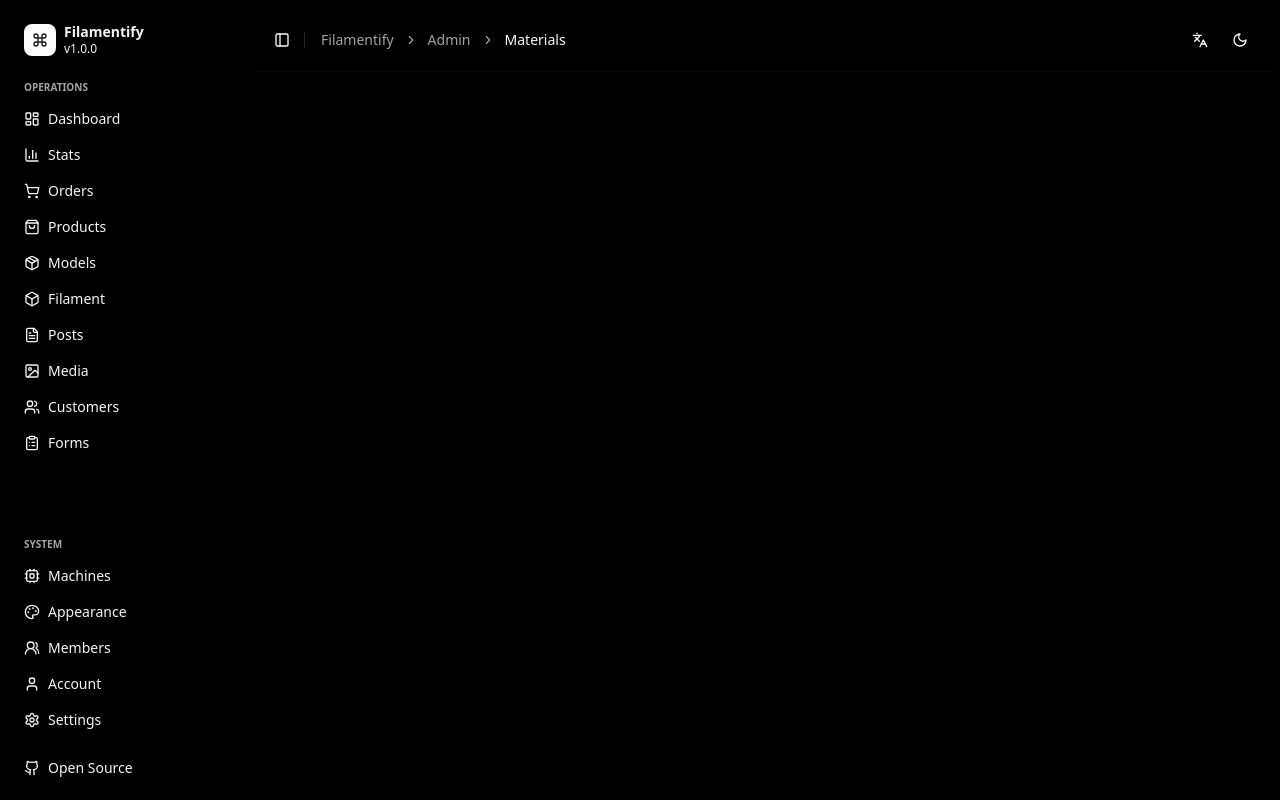
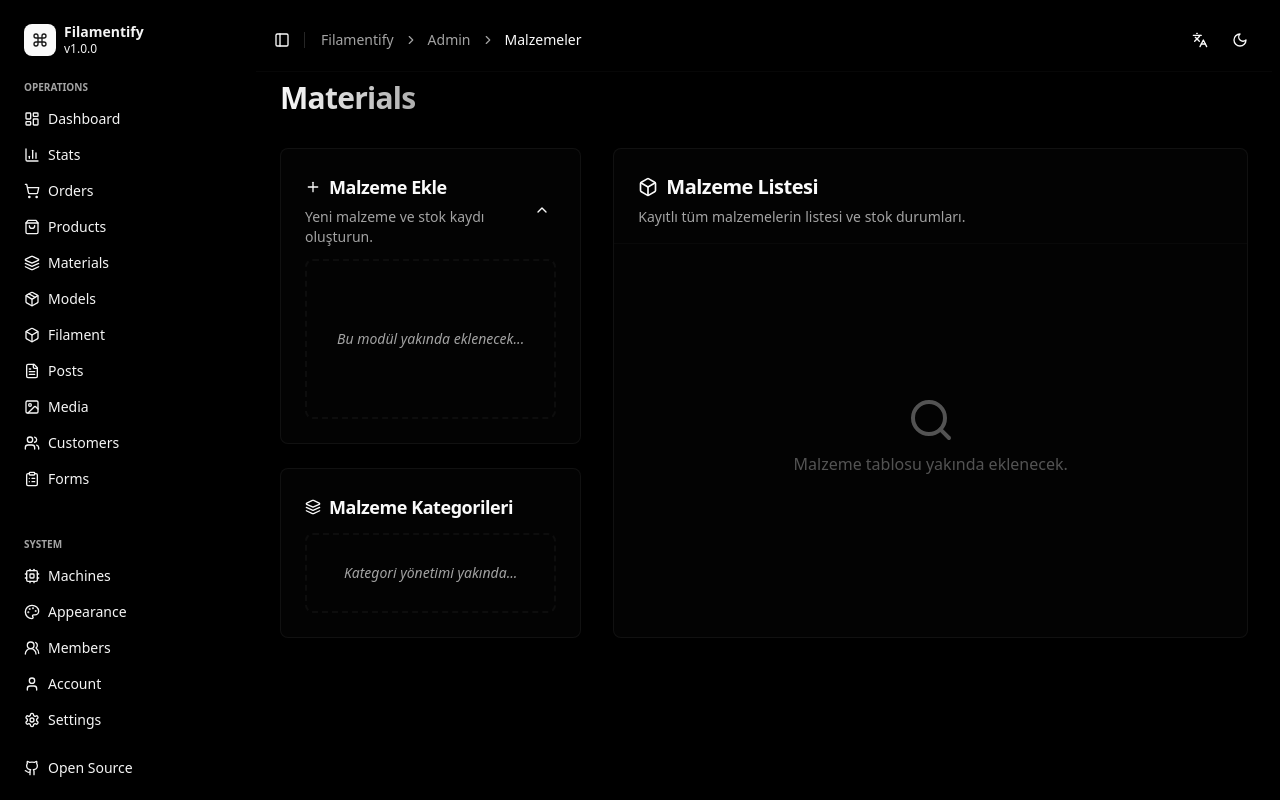
Before and after one commit to beydah/Filamentify, a React (Vite) app in the folder apps/client/: page /admin/materials in a window 1280 px wide. Built offline with nearby package versions, Linux system fonts and the light colour scheme.

Commit message:
feat: implement filament and model management modules with internationalization support

```diff
--- a/apps/client/src/App.tsx
+++ b/apps/client/src/App.tsx
@@ -38,6 +38,7 @@ import PostsPage from "@/routes/admin/posts"
 import AppearancePage from "@/routes/admin/appearance"
 import MachinesPage from "@/routes/admin/machines"
 import FormsPage from "@/routes/admin/forms"
+import MaterialsPage from "@/routes/admin/materials"
 
 function Breadcrumbs() {
   const location = useLocation()
@@ -50,6 +51,7 @@ function Breadcrumbs() {
     models: "Modeller",
     orders: "Siparişler",
     customers: "Müşteriler",
+    materials: "Malzemeler",
     members: "Üyeler",
     account: "Hesabım",
     settings: "Ayarlar",
@@ -112,6 +114,7 @@ function AppContent() {
           <Route path="/admin" element={<Navigate to="/admin/dashboard" replace />} />
           <Route path="/admin/dashboard" element={<DashboardPage />} />
           <Route path="/admin/filament" element={<FilamentPage />} />
+          <Route path="/admin/materials" element={<MaterialsPage />} />
           <Route path="/admin/models" element={<ModelsPage />} />
           <Route path="/admin/orders" element={<OrdersPage />} />
           <Route path="/admin/customers" element={<CustomersPage />} />
--- a/apps/client/src/i18n/locales/en.json
+++ b/apps/client/src/i18n/locales/en.json
@@ -21,6 +21,7 @@
     "filament": "Filament",
     "orders": "Orders",
     "customers": "Customers",
+    "materials": "Materials",
     "models": "Models",
     "account": "Account",
     "members": "Members",
--- a/apps/client/src/i18n/locales/tr.json
+++ b/apps/client/src/i18n/locales/tr.json
@@ -21,6 +21,7 @@
     "filament": "Filament",
     "orders": "Siparişler",
     "customers": "Müşteriler",
+    "materials": "Malzemeler",
     "models": "Modeller",
     "account": "Hesap",
     "members": "Üyeler",
--- a/apps/client/src/routes/admin/filament.tsx
+++ b/apps/client/src/routes/admin/filament.tsx
@@ -136,7 +136,12 @@ export default function FilamentPage() {
   // Filter State
   const [filterCategory, setFilterCategory] = React.useState<string>("all")
   const [filterColor, setFilterColor] = React.useState<string>("all")
-  const [filterStock, setFilterStock] = React.useState<string>("all") // all, low, high
+  const [filterStock, setFilterStock] = React.useState<string>("all") // all, 250, 500, 750
+
+  const uniqueColors = React.useMemo(() => {
+    const colors = filaments.map(f => f.Color)
+    return Array.from(new Set(colors))
+  }, [filaments])
 
   // Edit State
   const [editingFilament, setEditingFilament] = React.useState<Filament | null>(null)
@@ -330,8 +335,9 @@ export default function FilamentPage() {
   const filteredFilaments = filaments.filter(f => {
     if (filterCategory !== "all" && f.CategoryName !== filterCategory) return false
     if (filterColor !== "all" && f.Color !== filterColor) return false
-    if (filterStock === "low" && (f.Available_Gram / f.Gram) >= 0.2) return false
-    if (filterStock === "high" && (f.Available_Gram / f.Gram) < 0.2) return false
+    if (filterStock === "250" && f.Available_Gram >= 250) return false
+    if (filterStock === "500" && f.Available_Gram >= 500) return false
+    if (filterStock === "750" && f.Available_Gram >= 750) return false
     return true
   })
 
@@ -694,9 +700,10 @@ export default function FilamentPage() {
                               </DropdownMenuTrigger>
                               <DropdownMenuContent align="center" className="w-48 max-h-60 overflow-y-auto">
                                 <DropdownMenuItem onClick={() => setFilterColor("all")}>{t("common.all")}</DropdownMenuItem>
-                                {presetColors.map(c => (
-                                  <DropdownMenuItem key={c.value} onClick={() => setFilterColor(c.value)} className="flex items-center gap-2">
-                                    <div className="w-3 h-3 rounded-full border" style={{ backgroundColor: c.value }} /> {c.name}
+                                {uniqueColors.map(color => (
+                                  <DropdownMenuItem key={color} onClick={() => setFilterColor(color)} className="flex items-center gap-2">
+                                    <div className="w-3 h-3 rounded-full border shadow-sm" style={{ backgroundColor: color }} />
+                                    <span className="text-[10px] text-muted-foreground uppercase">{color}</span>
                                   </DropdownMenuItem>
                                 ))}
                               </DropdownMenuContent>
@@ -715,8 +722,9 @@ export default function FilamentPage() {
                               </DropdownMenuTrigger>
                               <DropdownMenuContent align="center" className="w-40">
                                 <DropdownMenuItem onClick={() => setFilterStock("all")}>{t("common.all")}</DropdownMenuItem>
-                                <DropdownMenuItem onClick={() => setFilterStock("low")}>{t("filament.table.filter_low")}</DropdownMenuItem>
-                                <DropdownMenuItem onClick={() => setFilterStock("high")}>{t("filament.table.filter_high")}</DropdownMenuItem>
+                                <DropdownMenuItem onClick={() => setFilterStock("250")}>&lt; 250g</DropdownMenuItem>
+                                <DropdownMenuItem onClick={() => setFilterStock("500")}>&lt; 500g</DropdownMenuItem>
+                                <DropdownMenuItem onClick={() => setFilterStock("750")}>&lt; 750g</DropdownMenuItem>
                               </DropdownMenuContent>
                             </DropdownMenu>
                           </div>
@@ -769,7 +777,7 @@ export default function FilamentPage() {
                                 />
                               </div>
                             </TableCell>
-                            <TableCell className="font-mono text-center font-bold">
+                            <TableCell className="text-center font-bold">
                               {filament.Price}
                             </TableCell>
                             <TableCell>
--- /dev/null
+++ b/apps/client/src/routes/admin/materials.tsx
@@ -0,0 +1,105 @@
+import * as React from "react"
+import { useTranslation } from "react-i18next"
+import {
+  Box,
+  Plus,
+  Search,
+  Layers,
+  ChevronDown,
+  ChevronUp
+} from "lucide-react"
+import { Button } from "@/ui/controls/button"
+import { Card, CardContent, CardDescription, CardHeader, CardTitle } from "@/ui/controls/card"
+import { cn } from "@/lib/utils"
+import { Input } from "@/ui/controls/input"
+
+export default function MaterialsPage() {
+  const { t } = useTranslation()
+  const [isFormOpen, setIsFormOpen] = React.useState(true)
+
+  return (
+    <div className="flex flex-1 flex-col gap-8 p-6 pt-2">
+      <div className="flex items-center justify-between">
+        <h1 className="text-3xl font-bold tracking-tight bg-gradient-to-r from-foreground to-foreground/70 bg-clip-text text-transparent">
+          {t("nav.materials")}
+        </h1>
+      </div>
+
+      <div className="grid gap-8 lg:grid-cols-12">
+        <div className="lg:col-span-4 space-y-6">
+          <Card className="border-muted/40 bg-card/40 backdrop-blur-md shadow-lg overflow-hidden transition-all duration-300">
+            <CardHeader className="pb-3 flex flex-row items-center justify-between space-y-0">
+              <div className="space-y-1.5">
+                <CardTitle className="text-lg flex items-center gap-2">
+                  <Plus className="h-4 w-4 text-primary" />
+                  Malzeme Ekle
+                </CardTitle>
+                <CardDescription>
+                  Yeni malzeme ve stok kaydı oluşturun.
+                </CardDescription>
+              </div>
+              <Button
+                variant="ghost"
+                size="sm"
+                onClick={() => setIsFormOpen(!isFormOpen)}
+                className="h-8 w-8 p-0"
+              >
+                {isFormOpen ? <ChevronUp className="h-4 w-4" /> : <ChevronDown className="h-4 w-4" />}
+              </Button>
+            </CardHeader>
+            <div className={cn(
+              "grid transition-all duration-300 ease-in-out",
+              isFormOpen ? "grid-rows-[1fr]" : "grid-rows-[0fr]"
+            )}>
+              <div className="overflow-hidden">
+                <CardContent className="pb-6">
+                  <div className="h-40 flex items-center justify-center border-2 border-dashed border-muted/30 rounded-lg text-muted-foreground italic text-sm">
+                    Bu modül yakında eklenecek...
+                  </div>
+                </CardContent>
+              </div>
+            </div>
+          </Card>
+
+          <Card className="border-muted/40 bg-card/40 backdrop-blur-md shadow-lg">
+            <CardHeader className="pb-3">
+              <CardTitle className="text-lg flex items-center gap-2">
+                <Layers className="h-4 w-4 text-primary" />
+                Malzeme Kategorileri
+              </CardTitle>
+            </CardHeader>
+            <CardContent>
+               <div className="h-20 flex items-center justify-center border-2 border-dashed border-muted/30 rounded-lg text-muted-foreground italic text-sm">
+                 Kategori yönetimi yakında...
+               </div>
+            </CardContent>
+          </Card>
+        </div>
+
+        <div className="lg:col-span-8">
+          <Card className="border-muted/40 bg-card/40 backdrop-blur-md shadow-lg h-full flex flex-col overflow-hidden transition-all duration-300">
+            <CardHeader className="pb-4">
+              <div className="flex items-center justify-between">
+                <div className="space-y-1.5">
+                  <CardTitle className="text-xl flex items-center gap-2">
+                    <Box className="h-5 w-5 text-primary" />
+                    Malzeme Listesi
+                  </CardTitle>
+                  <CardDescription>
+                    Kayıtlı tüm malzemelerin listesi ve stok durumları.
+                  </CardDescription>
+                </div>
+              </div>
+            </CardHeader>
+            <CardContent className="flex-1 overflow-auto p-0 border-t border-muted/20">
+               <div className="h-96 flex flex-col items-center justify-center text-muted-foreground opacity-50">
+                 <Search className="h-12 w-12 mb-2" />
+                 <p>Malzeme tablosu yakında eklenecek.</p>
+               </div>
+            </CardContent>
+          </Card>
+        </div>
+      </div>
+    </div>
+  )
+}
--- a/apps/client/src/routes/admin/models.tsx
+++ b/apps/client/src/routes/admin/models.tsx
@@ -14,11 +14,12 @@ import {
   X,
   Check,
   ChevronsUpDown,
+  FileUp,
+  Filter,
+  FilterX,
   Box,
-  Upload,
   FileText,
-  Eye,
-  FileUp
+  Eye
 } from "lucide-react"
 import { Canvas } from "@react-three/fiber"
 import { OrbitControls, Stage, Gltf, Center, useHelper } from "@react-three/drei"
@@ -190,6 +191,13 @@ export default function ModelsPage() {
   const [openCategory, setOpenCategory] = React.useState(false)
   const [isDragging, setIsDragging] = React.useState(false)
   const [isDraggingEdit, setIsDraggingEdit] = React.useState(false)
+
+  const [filterCategory, setFilterCategory] = React.useState<string>("all")
+
+  const filteredModels = models.filter(m => {
+    if (filterCategory !== "all" && m.CategoryName !== filterCategory) return false
+    return true
+  })
 
   const isFormValid = formData.name && formData.categoryId && formData.gram && formData.pieceCount
 
@@ -666,15 +674,44 @@ export default function ModelsPage() {
                   <TableHeader className="bg-muted/10">
                   <TableRow className="hover:bg-transparent border-muted/20">
                     <TableHead className="font-semibold px-6 w-[20%]">{t("models.table.name")}</TableHead>
-                    <TableHead className="font-semibold text-center w-[25%]">{t("models.table.category")}</TableHead>
+                    <TableHead className="font-semibold text-center w-[25%]">
+                      <div className="flex items-center justify-center gap-1">
+                        {t("models.table.category")}
+                        <DropdownMenu>
+                          <DropdownMenuTrigger asChild>
+                            <Button variant="ghost" size="icon" className="h-6 w-6 p-0 hover:bg-muted/30">
+                              <Filter className={cn("h-3 w-3", filterCategory !== "all" && "text-primary fill-primary")} />
+                            </Button>
+                          </DropdownMenuTrigger>
+                          <DropdownMenuContent align="center" className="w-40">
+                            <DropdownMenuItem onClick={() => setFilterCategory("all")}>{t("common.all")}</DropdownMenuItem>
+                            {categories.map(c => (
+                              <DropdownMenuItem key={c.ID} onClick={() => setFilterCategory(c.Name)}>{c.Name}</DropdownMenuItem>
+                            ))}
+                          </DropdownMenuContent>
+                        </DropdownMenu>
+                      </div>
+                    </TableHead>
                     <TableHead className="font-semibold text-center w-[10%]">{t("models.table.gram")}</TableHead>
                     <TableHead className="font-semibold text-center w-[10%]">{t("models.table.piece_count")}</TableHead>
                     <TableHead className="font-semibold text-center w-[25%]">{t("models.table.link")}</TableHead>
-                    <TableHead className="w-[10%] px-6 text-right"></TableHead>
+                    <TableHead className="w-[10%] px-6 text-right">
+                      {filterCategory !== "all" && (
+                        <Button
+                          variant="ghost"
+                          size="icon"
+                          className="h-6 w-6 p-0 text-destructive hover:bg-destructive/10"
+                          onClick={() => setFilterCategory("all")}
+                          title="Filtreleri Temizle"
+                        >
+                          <FilterX className="h-3 w-3" />
+                        </Button>
+                      )}
+                    </TableHead>
                   </TableRow>
                 </TableHeader>
                 <TableBody>
-                  {models.length === 0 ? (
+                  {filteredModels.length === 0 ? (
                     <TableRow>
                       <TableCell colSpan={6} className="h-48 text-center text-muted-foreground opacity-50">
                         <Search className="h-12 w-12 mx-auto mb-2" />
@@ -682,7 +719,7 @@ export default function ModelsPage() {
                       </TableCell>
                     </TableRow>
                   ) : (
-                    models.map((model) => (
+                    filteredModels.map((model) => (
                       <TableRow key={model.ID} className="hover:bg-muted/5 transition-colors border-muted/10 h-16">
                         <TableCell className="font-medium px-6">{model.Name}</TableCell>
                         <TableCell className="text-center">
--- a/apps/client/src/ui/templates/app-sidebar.tsx
+++ b/apps/client/src/ui/templates/app-sidebar.tsx
@@ -18,6 +18,7 @@ import {
   Palette,
   Cpu,
   ClipboardList,
+  Layers,
 } from "lucide-react"
 
 import {
@@ -54,6 +55,11 @@ export function AppSidebar({ ...props }: React.ComponentProps<typeof Sidebar>) {
       title: t("nav.products"),
       url: "/admin/products",
       icon: ShoppingBag,
+    },
+    {
+      title: t("nav.materials"),
+      url: "/admin/materials",
+      icon: Layers,
     },
     {
       title: t("nav.models"),
```
